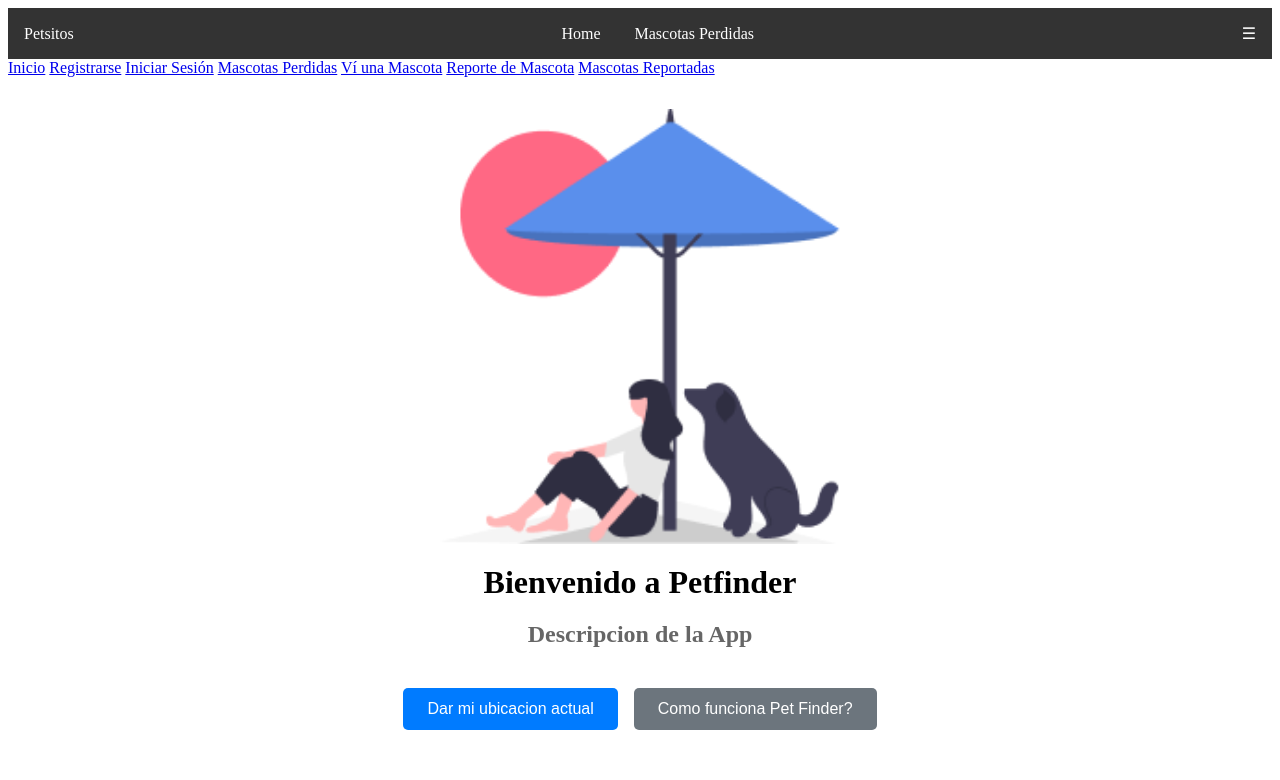
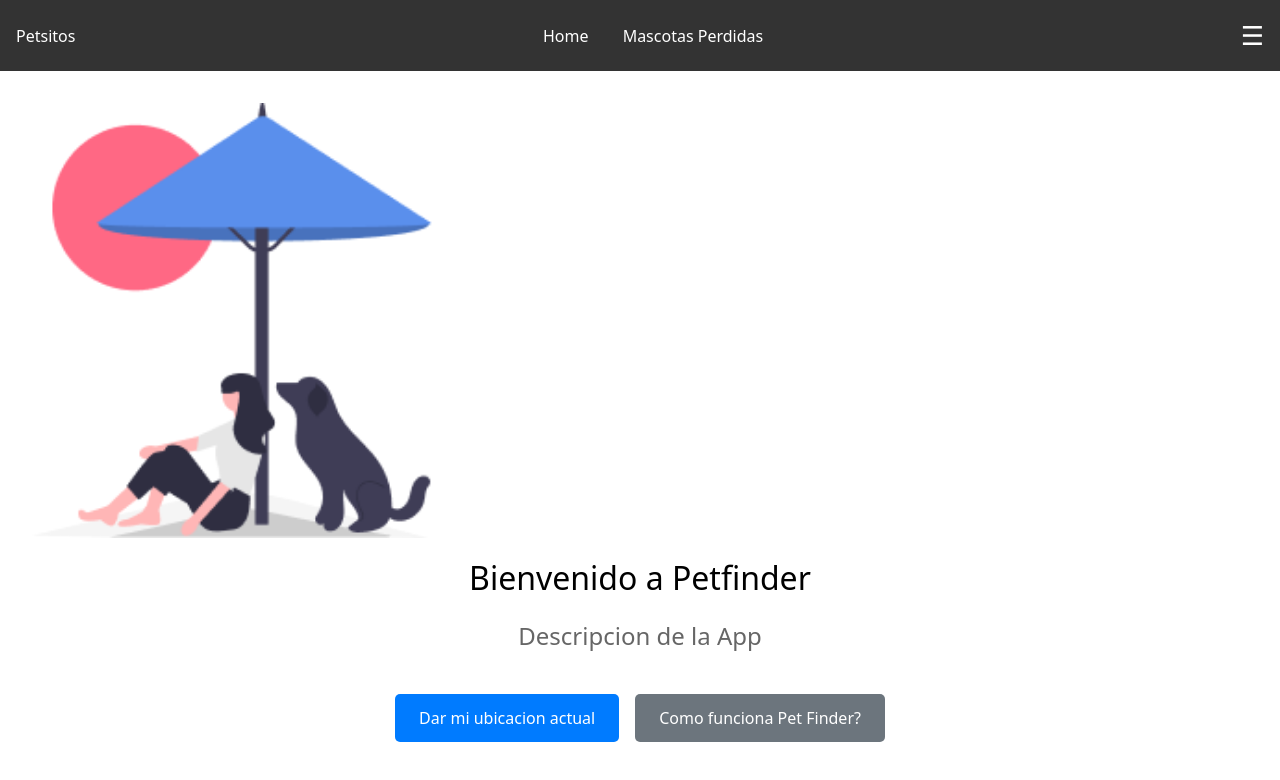
Before and after one commit to lucasfrezzini/apx-n3-05-petfinder-backend, a website built with Vite: page index.html in a window 1280 px wide. Built offline with nearby package versions, Linux system fonts and the light colour scheme.

Commit message:
Refactor: actualizar rutas de estilos y mejorar el componente de encabezado con icono de menú

```diff
--- a/index.html
+++ b/index.html
@@ -5,24 +5,13 @@
   <meta charset="UTF-8">
   <meta name="viewport" content="width=device-width, initial-scale=1.0">
   <title>Pet Finder</title>
-  <link rel="stylesheet" href="styles.css"> <!-- Opcional -->
+  <link rel="stylesheet" href="/src/client/src/style.css"> <!-- Opcional -->
   <!-- <script defer src="/public/index.js"></script> -->
 </head>
 
-<body>
+<body class="m-0">
   <!-- Header (reutilizable en todas las páginas) -->
   <app-header></app-header>
-
-  <!-- Enlaces de navegación (ejemplo) -->
-  <nav>
-    <a href="/" data-link>Inicio</a>
-    <a href="/registrarse" data-link>Registrarse</a>
-    <a href="/iniciar-sesion" data-link>Iniciar Sesión</a>
-    <a href="/mascotas-perdidas" data-link>Mascotas Perdidas</a>
-    <a href="/avistaje-mascota" data-link>Ví una Mascota</a>
-    <a href="/reportar-mascota" data-link>Reporte de Mascota</a>
-    <a href="/mascotas-reportadas" data-link>Mascotas Reportadas</a>
-  </nav>
 
   <!-- Contenedor principal para las páginas -->
   <main id="main"></main>
--- a/src/client/src/components/appHeader.ts
+++ b/src/client/src/components/appHeader.ts
@@ -1,5 +1,6 @@
 import { isAuthenticated, dispatchAuthChange } from "../utils/auth";
 import { navigateTo } from "../../main";
+import { state } from "../../state";
 
 // Definir el componente del Header
 class AppHeader extends HTMLElement {
@@ -36,7 +37,14 @@ class AppHeader extends HTMLElement {
           margin: 0.5rem 0;
         }
         .menu-icon {
+          font-size: 14px;
+        }
+
+        .menu-icon span {
           cursor: pointer;
+          display: inline-block;
+          font-size: 26px;
+          margin-left: 10px
         }
         .menu.open {
           display: block;
@@ -48,7 +56,7 @@ class AppHeader extends HTMLElement {
           <a href="/" data-link>Home</a>
           <a href="/mascotas-perdidas" data-link>Mascotas Perdidas</a>
         </div>
-        <div class="menu-icon" id="menuIcon">☰</div>
+        <div class="menu-icon" id="menuIcon"><span>☰</span></div>
         <div class="menu" id="menu">
           ${isAuth ? this.getAuthLinks() : this.getNonAuthLinks()}
         </div>
@@ -67,14 +75,13 @@ class AppHeader extends HTMLElement {
 
   getNonAuthLinks() {
     return `
-      <a href="/" data-link>Inicio</a>
       <a href="/iniciar-sesion" data-link>Iniciar Sesión</a>
       <a href="/registrarse" data-link>Registrarse</a>
     `;
   }
 
   setupEventListeners() {
-    const menuIcon = this.querySelector("#menuIcon")!;
+    const menuIcon = this.querySelector("#menuIcon span")!;
     const menu = this.querySelector("#menu")!;
 
     menuIcon.addEventListener("click", () => {
--- a/src/client/src/components/appModifyUserPass.ts
+++ b/src/client/src/components/appModifyUserPass.ts
@@ -73,7 +73,7 @@ class AppModifyUserPass extends HTMLElement {
 
           <button type="submit">Modificar Password</button>
         </form>
-        <p class="login-text">¿Ya tienes una cuenta? <a href="/iniciar-sesion">Iniciar sesión</a></p>
+        <p class="login-text"></p>
       </div>
     `;
 
--- a/src/client/src/components/appMyData.ts
+++ b/src/client/src/components/appMyData.ts
@@ -1,8 +1,11 @@
 import { navigateTo } from "../../main";
+import { state } from "../../state";
 
 // Definir el componente de la pantalla de Registro
 class AppMyData extends HTMLElement {
   render() {
+    const currentState = state.getState();
+    const email = currentState.user!.email;
     this.innerHTML = `
       <style>
         .register {
@@ -65,7 +68,7 @@ class AppMyData extends HTMLElement {
           <button type="button" id="data">Modificar datos personales</button><br><br>
           <button type="button" id="pass">Modificar contraseña</button>
         </div>
-        <p class="login-text">👤 santi@santi.com <br><br><a href="/iniciar-sesion">Cerrar sesión</a></p>
+        <p class="login-text">👤 ${email} <br><br><a href="/iniciar-sesion">Cerrar sesión</a></p>
       </div>
     `;
 
```
